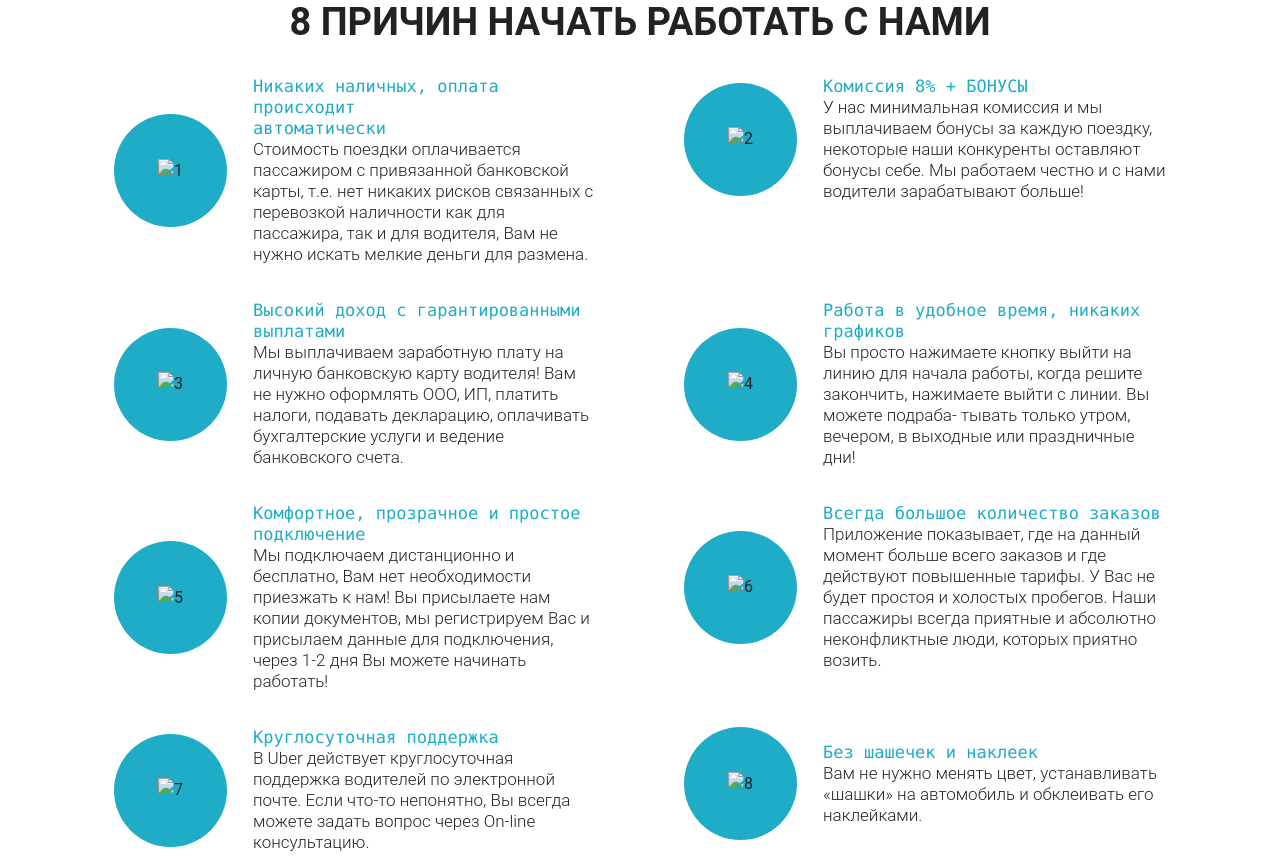
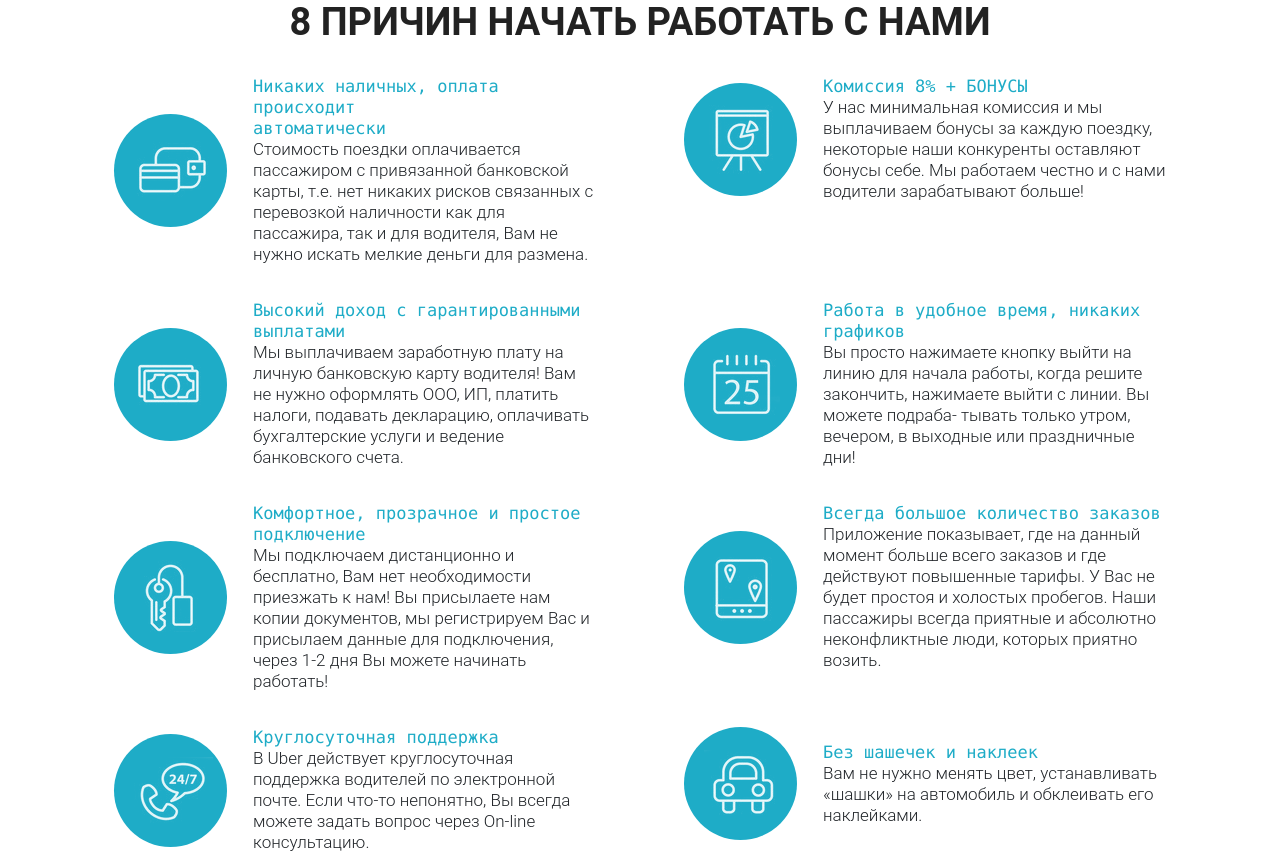
Before and after one commit to 09NINE90/09NINE90.github.io, a plain HTML site: page index.html in a window 1280 px wide. Shown: the part 930-1786 px from the top of the page. Drawn offline with nearby package versions, Linux system fonts and the light colour scheme.

Commit message:
Update index.html

```diff
--- a/index.html
+++ b/index.html
@@ -5,7 +5,6 @@
     <meta http-equiv="X-UA-Compatible" content="IE=edge">
     <meta name="viewport" content="width=device-width, initial-scale=1.0">
     <title>Uber</title>
-    <link rel="shortcut icon" href="/images/favicon.ico" type="image/x-icon">
     <Link href="https://fonts.googleapis.com/css2?family=Roboto:wght@300;400;700&display=swap"></Link>
     <link rel="stylesheet" href="css/style.min.css">
     <link rel="stylesheet" href="https://cdn.jsdelivr.net/npm/bootstrap@4.6.0/dist/css/bootstrap.min.css" integrity="sha384-B0vP5xmATw1+K9KRQjQERJvTumQW0nPEzvF6L/Z6nronJ3oUOFUFpCjEUQouq2+l" crossorigin="anonymous">
@@ -81,7 +80,7 @@
                     <div class="col-md-6">
                         <div class="work_block">
                             <div class="work_circle">
-                            <div class="work_icon"><img src="/src/icons/Icone_1.png" alt="1"></div>
+                            <div class="work_icon"><img src="/icons/Icone_1.png" alt="1"></div>
                         </div>
                             <div class="work_text"><samp>Никаких наличных, оплата происходит <br>
                                 автоматически</samp> <br>
@@ -95,7 +94,7 @@
                     <div class="col-md-6">
                         <div class="work_block">
                             <div class="work_circle">
-                            <div class="work_icon"><img src="/src/icons/Icone_2.png" alt="2"></div>
+                            <div class="work_icon"><img src="/icons/Icone_2.png" alt="2"></div>
                         </div>
                             <div class="work_text"><samp>Комиссия 8% + БОНУСЫ</samp><br>
                                 У нас минимальная комиссия и мы выплачиваем бонусы за каждую поездку,
@@ -108,7 +107,7 @@
                     <div class="col-md-6">
                         <div class="work_block">
                             <div class="work_circle">
-                                <div class="work_icon"><img src="/src/icons/Icone_3.png" alt="3"></div>
+                                <div class="work_icon"><img src="/icons/Icone_3.png" alt="3"></div>
                             </div>
                             <div class="work_text"><samp>Высокий доход с гарантированными <br>
                                 выплатами</samp> <br>
@@ -122,7 +121,7 @@
                     <div class="col-md-6">
                         <div class="work_block">
                             <div class="work_circle">
-                                <div class="work_icon"><img src="/src/icons/Icone_4.png" alt="4"></div>
+                                <div class="work_icon"><img src="/icons/Icone_4.png" alt="4"></div>
                             </div>
                             <div class="work_text"><samp>Работа в удобное время, никаких<br>
                                 графиков </samp> <br>
@@ -135,7 +134,7 @@
                     <div class="col-md-6">
                         <div class="work_block">
                              <div class="work_circle">
-                            <div class="work_icon"><img src="/src/icons/Icone_5.png" alt="5"></div>
+                            <div class="work_icon"><img src="/icons/Icone_5.png" alt="5"></div>
                         </div>
                         <div class="work_text"><samp>Комфортное, прозрачное и простое <br>
                             подключение</samp> <br>
@@ -148,7 +147,7 @@
                     <div class="col-md-6">
                         <div class="work_block">
                             <div class="work_circle">
-                                <div class="work_icon"><img src="/src/icons/Icone_6.png" alt="6"></div>
+                                <div class="work_icon"><img src="/icons/Icone_6.png" alt="6"></div>
                             </div>
                             <div class="work_text"><samp>Всегда большое количество заказов </samp> <br>
                                 Приложение показывает, где на данный момент больше всего заказов и
@@ -160,7 +159,7 @@
                     <div class="col-md-6">
                         <div class="work_block">
                                <div class="work_circle">
-                            <div class="work_icon"><img src="/src/icons/Icone_7.png" alt="7"></div>
+                            <div class="work_icon"><img src="/icons/Icone_7.png" alt="7"></div>
                         </div>
                         <div class="work_text"><samp>Круглосуточная поддержка</samp> <br>
                             В Uber действует круглосуточная поддержка водителей по электронной почте.
@@ -172,7 +171,7 @@
                     <div class="col-md-6">
                         <div class="work_block">
                              <div class="work_circle">
-                            <div class="work_icon"><img src="/src/icons/Icone_8.png" alt="8"></div>
+                            <div class="work_icon"><img src="/icons/Icone_8.png" alt="8"></div>
                         </div>
                         <div class="work_text"><samp>Без шашечек и наклеек</samp> <br>
                             Вам не нужно менять цвет, устанавливать «шашки» на автомобиль
```
